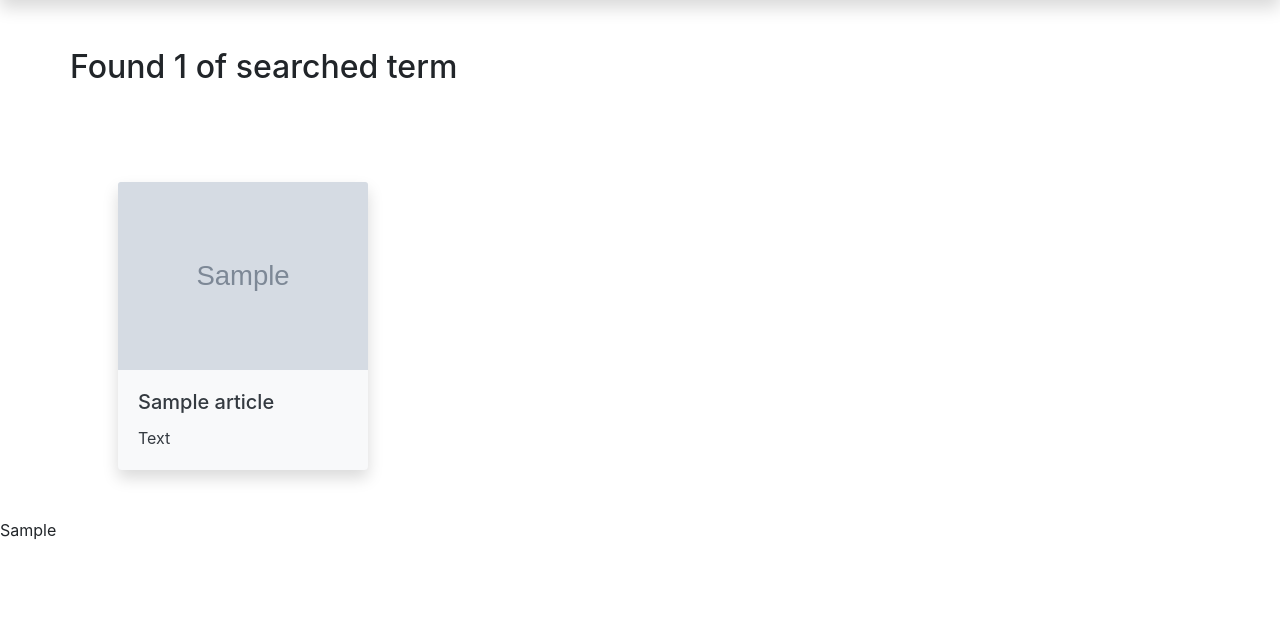
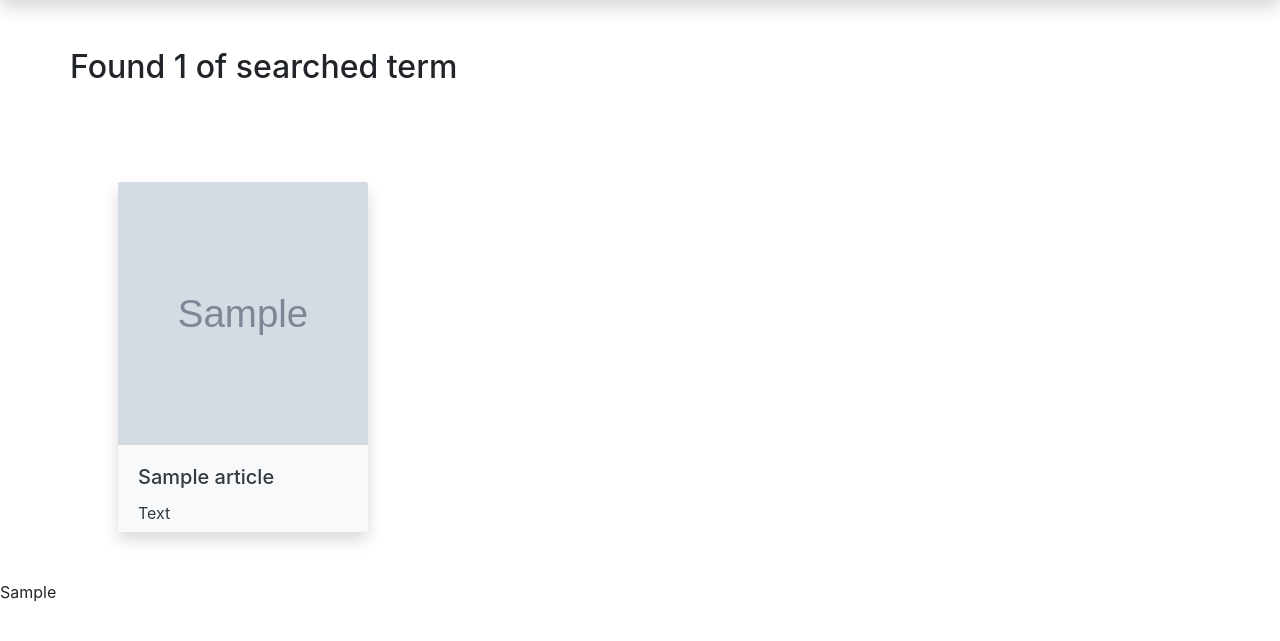
Before and after one commit to g90tony/moringa-tribune, a Django app: template news/templates/all-news/search.html in a window 1280 px wide. Shown: the part 56-697 px from the top of the page. Run offline with Django 3.2, Linux system fonts and the light colour scheme; tables that the repository leaves empty hold one stand-in row (values such as "Sample post"); the template is opened without the code that fills it: values that come from a table or form of the project are taken from there, most other values are stand-ins (such as "Sample title", 1, 10 or a date in 2020); grey boxes marked "Sample" are stand-in pictures; some libraries are stand-ins or nearby versions.

Commit message:
added height and margin to news-card
added news-card image styling

```diff
--- a/static/css/base-news.css
+++ b/static/css/base-news.css
@@ -4,4 +4,12 @@ h1 {
 
 .news-card {
   width: 250px;
+  margin: 30px;
+  height: 350px;
 }
+
+.news-card img {
+  object-fit: cover;
+  height: 75%;
+  width: 100%;
+}
```
